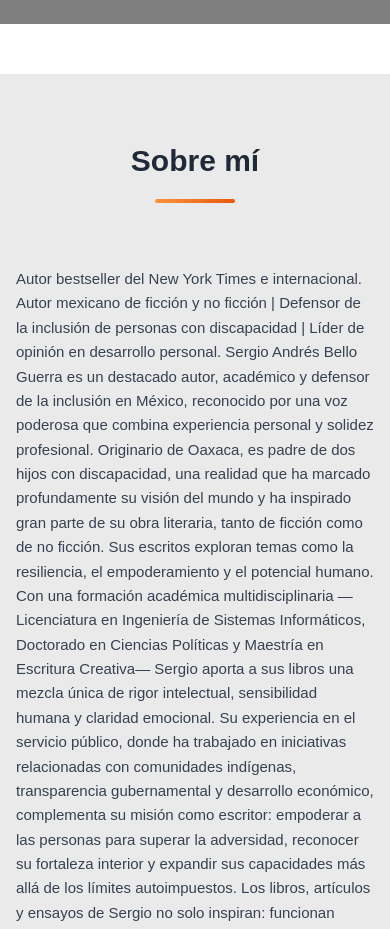
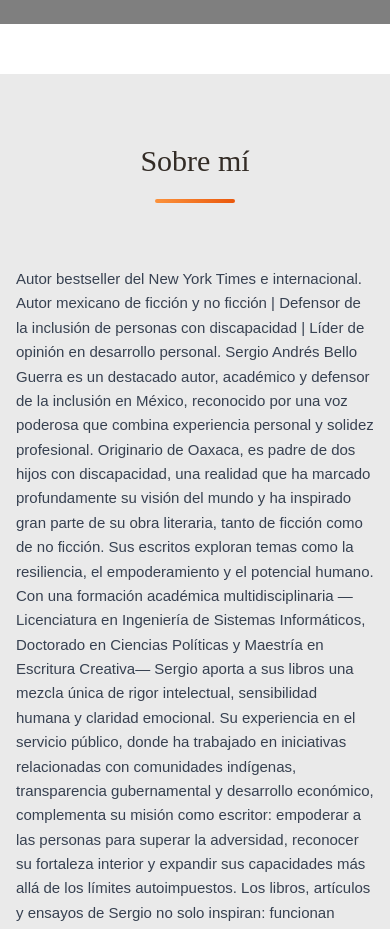
Before and after one commit to Lauracar812/sergiobellog, a React (Vite) app: page / in a window 390 px wide. Shown: the part 820-1749 px from the top of the page. Built offline with nearby package versions, Linux system fonts and the light colour scheme; grey boxes are pictures that could not be loaded.

Commit message:
v1.2.8: Update about section title styling - Poppins-Regular 30px #332C26 centered

```diff
--- a/src/components/AboutSection.jsx
+++ b/src/components/AboutSection.jsx
@@ -51,7 +51,16 @@ Los libros, artículos y ensayos de Sergio no solo inspiran: funcionan como una
           transition={{ duration: 0.6 }}
           className="text-center mb-16"
         >
-          <h2 style={{ fontSize: '30px' }} className="font-bold text-gray-800 mb-4">
+          <h2
+            style={{
+              fontSize: '30px',
+              fontFamily: 'Poppins-Regular',
+              color: '#332C26',
+              textAlign: 'center',
+              fontWeight: 'normal'
+            }}
+            className="mb-4"
+          >
             {aboutData.title}
           </h2>
           <div className="w-20 h-1 bg-gradient-to-r from-orange-400 to-orange-600 mx-auto rounded-full"></div>
--- a/src/components/EventsCalendar.jsx
+++ b/src/components/EventsCalendar.jsx
@@ -108,7 +108,16 @@ export default function EventsCalendar({ events = [] }) {
           transition={{ duration: 0.5 }}
           className="mb-12 text-center"
         >
-          <h2 className="text-4xl md:text-5xl font-normal text-gray-900 mb-4" style={{ fontFamily: 'Poppins-Regular' }}>
+          <h2
+            className="mb-4"
+            style={{
+              fontFamily: 'Poppins-Regular',
+              fontSize: '30px',
+              color: '#332C26',
+              textAlign: 'center',
+              fontWeight: 'normal'
+            }}
+          >
             EVENTOS
           </h2>
           <div className="w-20 h-1 mx-auto" style={{ background: 'linear-gradient(to right, #332C26, #ECBE8F, #BE9556)' }}></div>
```
